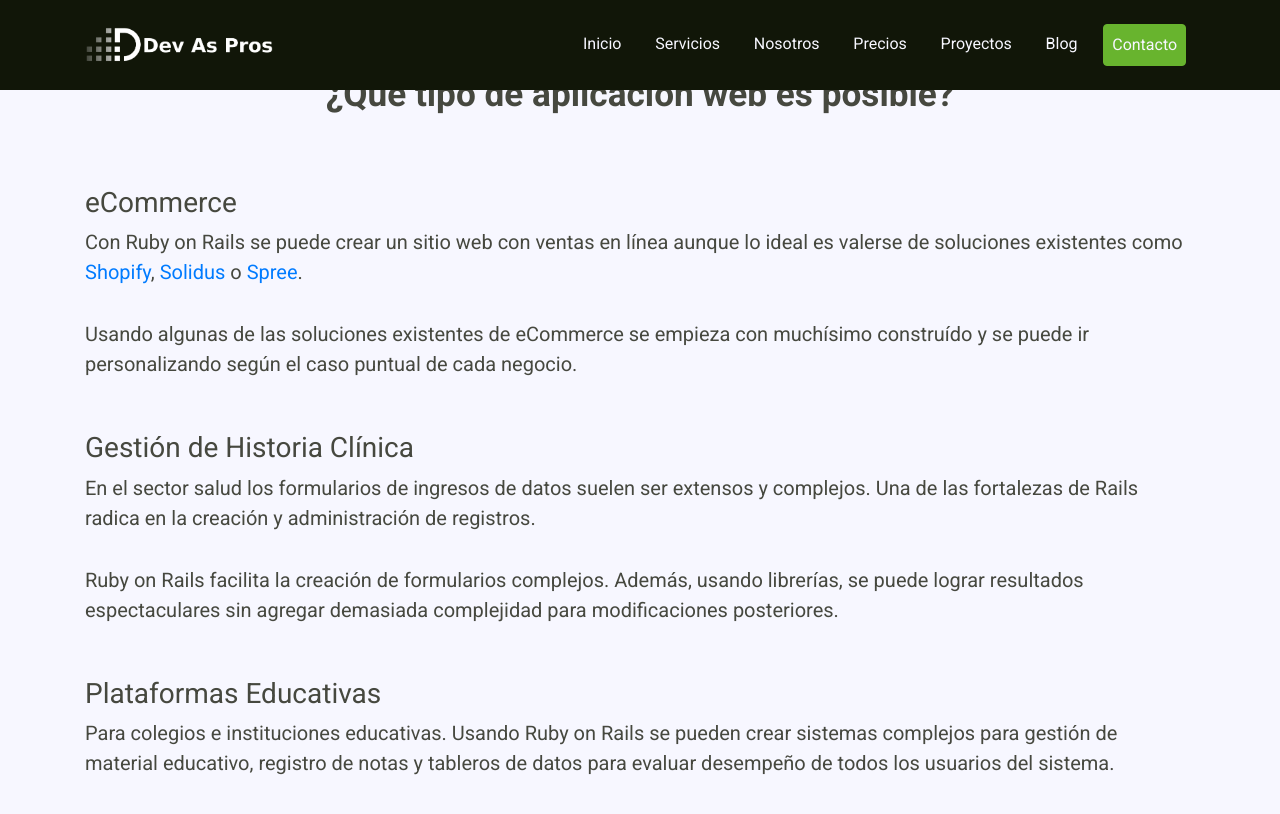
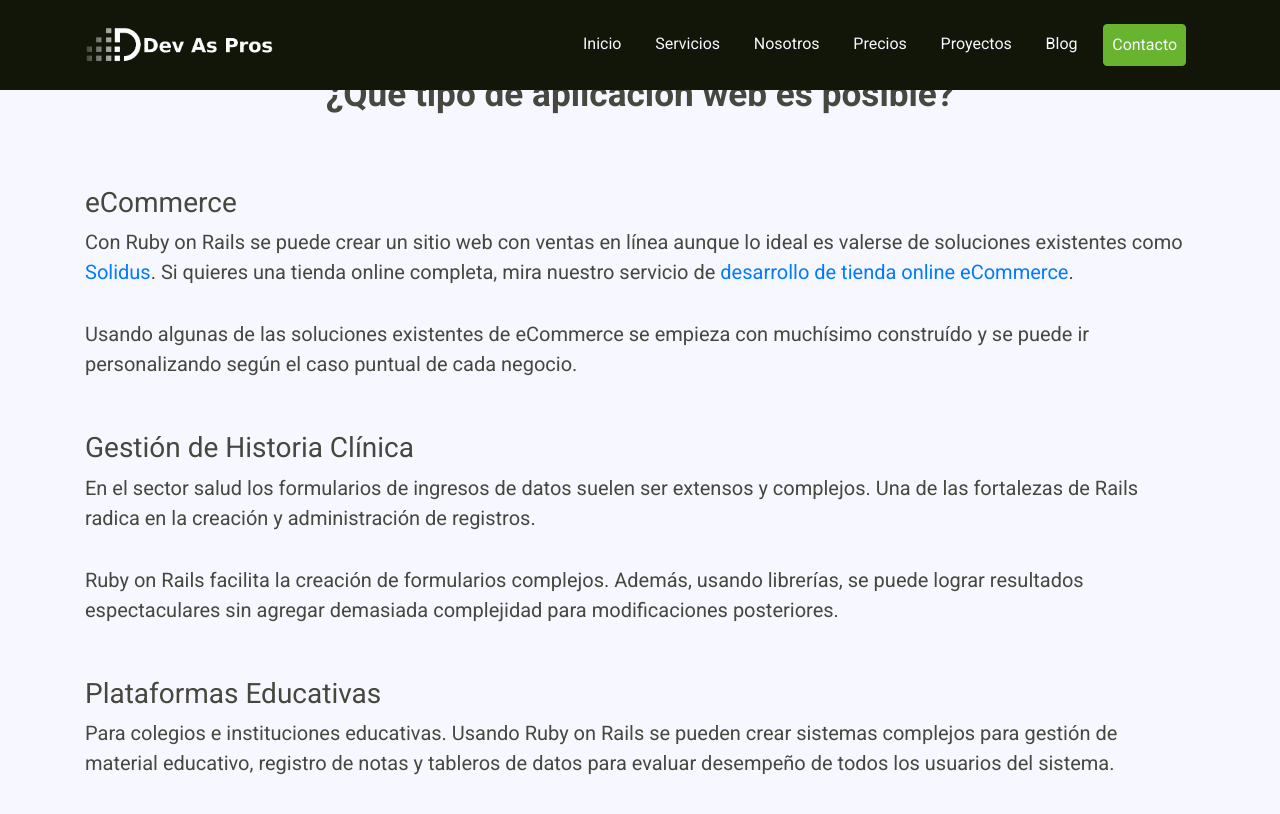
Before and after one commit to devaspros/website, a Jekyll site: the page built from web_app_development.html, in a window 1280 px wide and 900 px high, scrolled down 1139 px. Shown: the top 814 px of the window. Built offline with Jekyll 4.4.1, drawn with Linux system fonts in a browser that asks for light colours; comment, search, counter and statistics services are not loaded.

Commit message:
enlaza web develiopment con ecommerce

```diff
--- a/web_app_development.html
+++ b/web_app_development.html
@@ -55,7 +55,7 @@ image: /images/devaspros-og-image.png
       <h3>eCommerce</h3>
 
       <p>
-        Con Ruby on Rails se puede crear un sitio web con ventas en línea aunque lo ideal es valerse de soluciones existentes como <a href="https://www.shopify.com/" target="_blank">Shopify</a>, <a href="https://solidus.io/" target="_blank">Solidus</a> o <a href="https://spreecommerce.org/" target="_blank">Spree</a>.
+        Con Ruby on Rails se puede crear un sitio web con ventas en línea aunque lo ideal es valerse de soluciones existentes como <a href="https://solidus.io/" target="_blank">Solidus</a>. Si quieres una tienda online completa, mira nuestro servicio de <a href="/desarrollo-ecommerce">desarrollo de tienda online eCommerce</a>.
       </p>
 
       <p>
```
